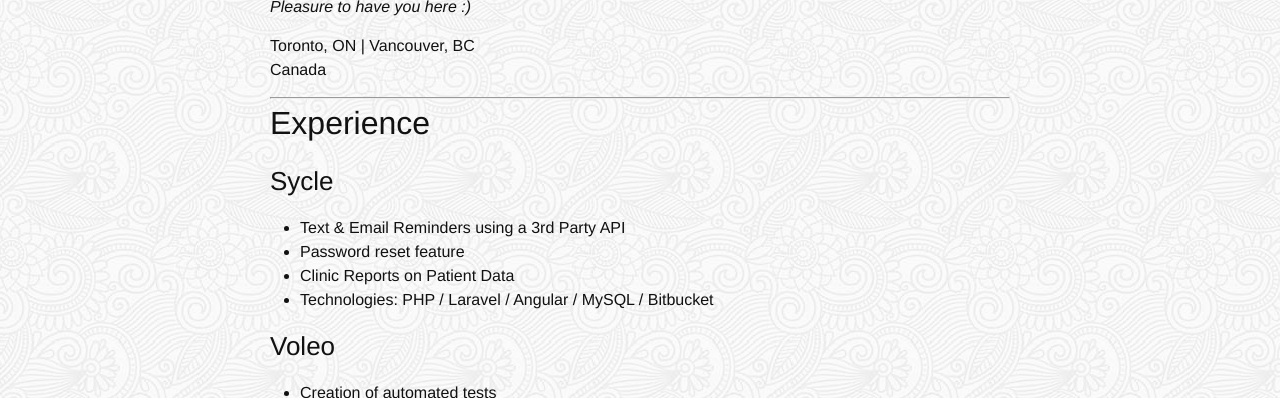
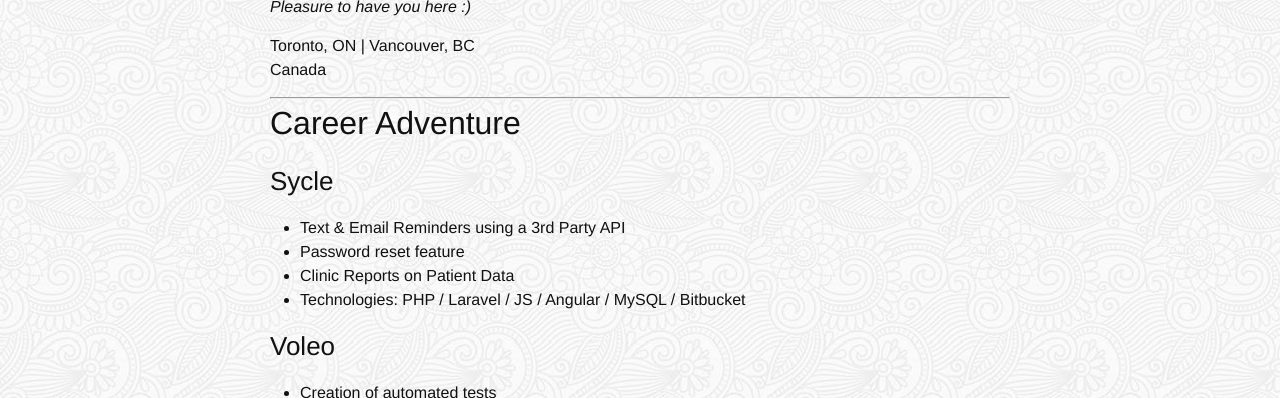
Before and after one commit to reinhardt021/reinhardt021.github.io, a Jekyll site: the page built from about.md, in a window 1280 px wide. Shown: the part 648-1046 px from the top of the page. Built offline with Jekyll 4.4.1, drawn with Linux system fonts in a browser that asks for light colours.

```diff
--- a/about.md
+++ b/about.md
@@ -14,13 +14,13 @@ Canada
 
 ---------
 
-## Experience
+## Career Adventure
 
 ### Sycle
 - Text & Email Reminders using a 3rd Party API
 - Password reset feature
 - Clinic Reports on Patient Data
-- Technologies: PHP / Laravel / Angular / MySQL / Bitbucket
+- Technologies: PHP / Laravel / JS / Angular / MySQL / Bitbucket
 
 ### Voleo
 - Creation of automated tests
```
Also changed, not shown: x.md (+1 -1 lines).
